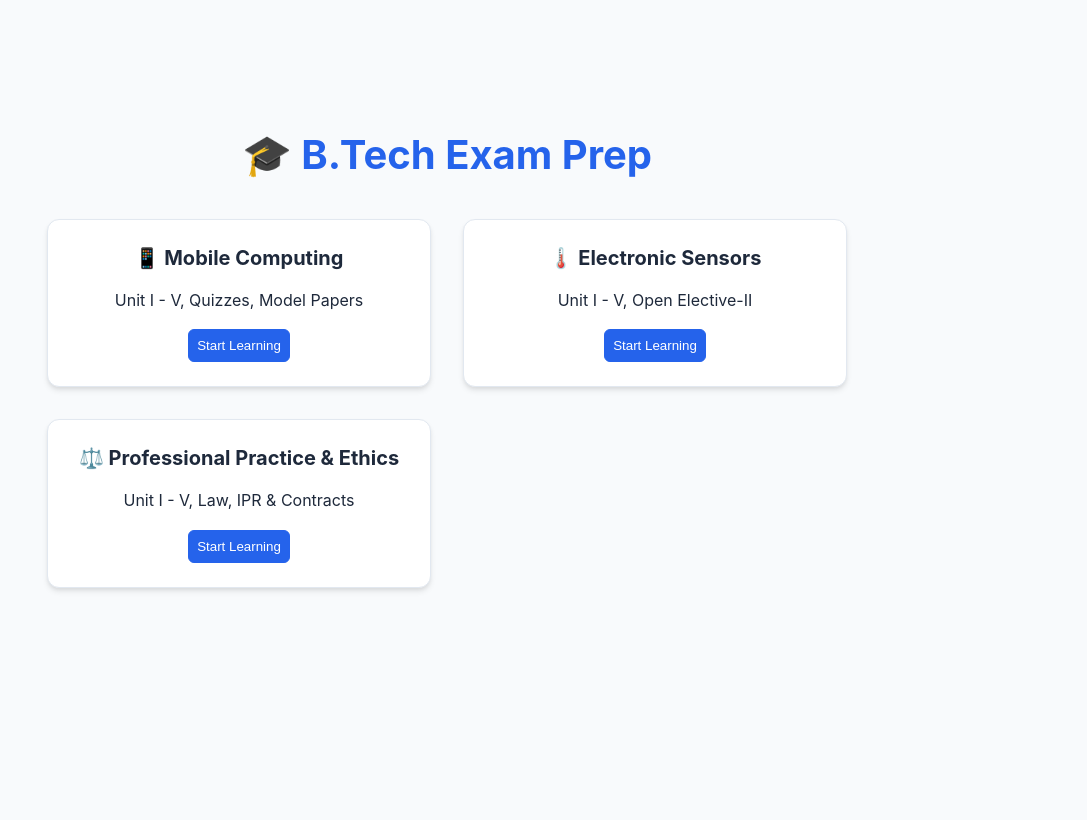
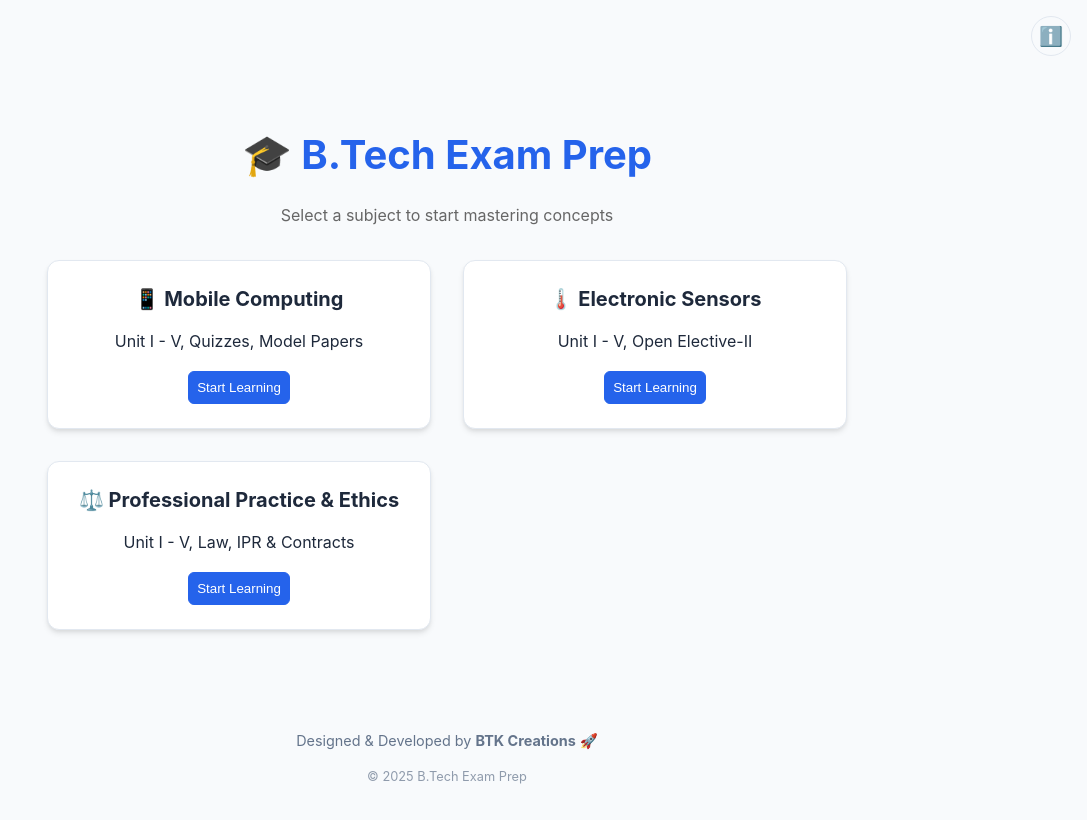
Before and after one commit to BTKcreations/mobile-computing-prep, a React (Vite) app: page / in a window 1280 px wide. Shown: the top 820 px of the page, without its empty margins (193-1280 px from the left). Built offline with nearby package versions, Linux system fonts and the light colour scheme.

Commit message:
Add About Page and Signature to Select Subject screen

```diff
--- a/src/App.jsx
+++ b/src/App.jsx
@@ -234,10 +234,24 @@ function App() {
     }, 200)
   }
 
+  const [showAbout, setShowAbout] = useState(false)
+
   if (!currentSubject) {
     return (
-      <div className="container" style={{ textAlign: 'center', marginTop: '4rem' }}>
+      <div className="container" style={{ minHeight: '100vh', display: 'flex', flexDirection: 'column' }}>
+        <div style={{ position: 'absolute', top: '1rem', right: '1rem' }}>
+          <button
+            className="btn btn-outline"
+            style={{ borderRadius: '50%', width: '40px', height: '40px', padding: 0, display: 'flex', alignItems: 'center', justifyContent: 'center', fontSize: '1.2rem' }}
+            onClick={() => setShowAbout(true)}
+          >
+            ℹ️
+          </button>
+        </div>
+
+        <div style={{ textAlign: 'center', marginTop: '4rem', flex: 1 }}>
           <h1>🎓 B.Tech Exam Prep</h1>
+          <p style={{ color: '#666', marginBottom: '2rem' }}>Select a subject to start mastering concepts</p>
           <div className="grid" style={{ maxWidth: '800px', margin: '2rem auto' }}>
             <div className="card" style={{ cursor: 'pointer' }} onClick={() => setCurrentSubject('mobile')}>
               <h2>📱 Mobile Computing</h2>
@@ -255,6 +269,33 @@ function App() {
               <button className="btn btn-primary">Start Learning</button>
             </div>
           </div>
+        </div>
+
+        <footer style={{ textAlign: 'center', padding: '2rem', color: '#64748b', fontSize: '0.9rem' }}>
+          <p>Designed & Developed by <strong>BTK Creations</strong> 🚀</p>
+          <p style={{ fontSize: '0.8rem', opacity: 0.7 }}>© {new Date().getFullYear()} B.Tech Exam Prep</p>
+        </footer>
+
+        {/* About Modal */}
+        {showAbout && (
+          <div className="modal-overlay">
+            <div className="modal-content" style={{ maxWidth: '500px', textAlign: 'center' }}>
+              <button className="close-btn" onClick={() => setShowAbout(false)}>&times;</button>
+              <h2 style={{ color: 'var(--primary-color)', marginBottom: '1rem' }}>About B.Tech Exam Prep</h2>
+              <p style={{ marginBottom: '1.5rem', lineHeight: '1.6' }}>
+                This application is designed to help B.Tech students prepare for their exams effectively.
+                It features comprehensive notes, interactive quizzes, model papers, and visual mind maps.
+              </p>
+              <div style={{ background: '#f8fafc', padding: '1.5rem', borderRadius: '12px', marginBottom: '1.5rem' }}>
+                <h3 style={{ fontSize: '1.1rem', marginBottom: '0.5rem' }}>👨‍💻 Developer</h3>
+                <p style={{ fontWeight: 'bold', fontSize: '1.2rem', color: 'var(--primary-color)' }}>BTK Creations</p>
+                <p style={{ fontSize: '0.9rem', color: '#64748b' }}>Passionate about Education & Technology</p>
+              </div>
+              <button className="btn btn-primary" onClick={() => setShowAbout(false)}>Close</button>
+            </div>
+          </div>
+        )}
+        <ReloadPrompt />
       </div>
     )
   }
```
Lines whose indentation alone changed are shown as unchanged.
